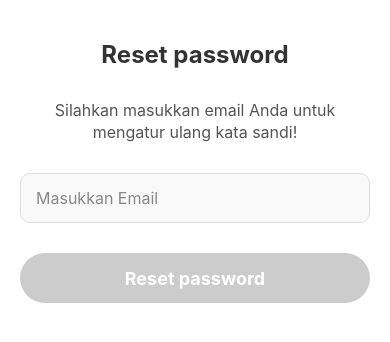
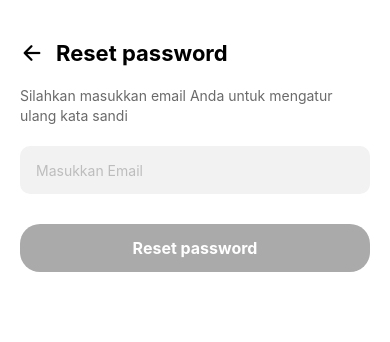
Before and after one commit to Gizify/Gizify, a React Native app: screen /ForgotPasswordScreen in a window 390 px wide. Shown: the top 342 px of the page. Built offline with nearby package versions, Linux system fonts and the light colour scheme.

Commit message:
Refactor ForgotPasswordScreen: improve navigation, enhance OTP handling, and update UI elements

```diff
--- a/src/screens/ForgotPasswordScreen.tsx
+++ b/src/screens/ForgotPasswordScreen.tsx
@@ -1,7 +1,25 @@
 import React, { useState, useEffect, useRef } from 'react';
-import { View, Text, TextInput, TouchableOpacity, StyleSheet, Keyboard, ScrollView, KeyboardAvoidingView, Platform } from 'react-native';
+import {
+    View,
+    Text,
+    TextInput,
+    TouchableOpacity,
+    StyleSheet,
+    Keyboard,
+    ScrollView,
+    KeyboardAvoidingView,
+    Platform,
+} from 'react-native';
+import { useNavigation } from '@react-navigation/native';
+import { NativeStackNavigationProp } from '@react-navigation/native-stack';
+import { AuthStackParamList } from '../navigation/AuthStackNavigator';
+import { Ionicons } from '@expo/vector-icons';
+
+
+type NavigationProp = NativeStackNavigationProp<AuthStackParamList, 'ForgotPasswordScreen'>;
 
 const ForgotPasswordScreen = () => {
+    const navigation = useNavigation<NavigationProp>();
     const [step, setStep] = useState(1);
     const [email, setEmail] = useState('');
     const [otp, setOtp] = useState(['', '', '', '', '']);
@@ -13,18 +31,15 @@ const ForgotPasswordScreen = () => {
     const [isPasswordValid, setIsPasswordValid] = useState(false);
     const otpInputs = Array(5).fill(0).map(() => useRef<TextInput>(null));
 
-    // Validasi email
     useEffect(() => {
         const emailRegex = /^[^\s@]+@[^\s@]+\.[^\s@]+$/;
         setIsEmailValid(emailRegex.test(email));
     }, [email]);
 
-    // Validasi OTP
     useEffect(() => {
-        setIsOtpComplete(otp.every(digit => digit !== ''));
+        setIsOtpComplete(otp.every((digit) => digit !== ''));
     }, [otp]);
 
-    // Validasi password
     useEffect(() => {
         setIsPasswordValid(
             password.length >= 6 &&
@@ -33,7 +48,6 @@ const ForgotPasswordScreen = () => {
         );
     }, [password, confirmPassword]);
 
-    // Countdown timer
     useEffect(() => {
         let timer: NodeJS.Timeout;
         if (step === 2 && countdown > 0) {
@@ -47,7 +61,6 @@ const ForgotPasswordScreen = () => {
         newOtp[index] = value;
         setOtp(newOtp);
 
-        // Auto focus next input
         if (value && index < 4 && otpInputs[index + 1]?.current) {
             otpInputs[index + 1].current?.focus();
         }
@@ -55,7 +68,6 @@ const ForgotPasswordScreen = () => {
 
     const handleResendOtp = () => {
         setCountdown(60);
-        // Logika kirim ulang OTP
     };
 
     const handleSubmit = () => {
@@ -64,9 +76,17 @@ const ForgotPasswordScreen = () => {
             setStep(2);
         } else if (step === 2 && isOtpComplete) {
             setStep(3);
-        } else if (step === 3 && isPasswordValid) {
-            setStep(4); // Success screen
+        } else if (step === 4 && isPasswordValid) {
+            setStep(5);
         }
+    };
+
+    const handleConfirmOtp = () => {
+        setStep(4);
+    };
+
+    const handleSuccess = () => {
+        navigation.navigate('LoginRegisterScreen');
     };
 
     const maskEmail = (email: string) => {
@@ -80,28 +100,23 @@ const ForgotPasswordScreen = () => {
                 return (
                     <>
                         <Text style={styles.subtitle}>
-                            Silahkan masukkan email Anda untuk mengatur ulang kata sandi!
+                            Silahkan masukkan email Anda untuk mengatur ulang kata sandi
                         </Text>
-
                         <View style={styles.inputContainer}>
                             <TextInput
                                 style={styles.input}
                                 placeholder="Masukkan Email"
-                                placeholderTextColor="#888"
+                                placeholderTextColor="#BDBDBD"
                                 keyboardType="email-address"
                                 autoCapitalize="none"
                                 value={email}
                                 onChangeText={setEmail}
                             />
                         </View>
-
                         <TouchableOpacity
-                            style={[
-                                styles.button,
-                                !isEmailValid ? styles.disabledButton : styles.enabledButton
-                            ]}
+                            style={[styles.button, isEmailValid ? styles.enabledButton : styles.disabledButton]}
+                            disabled={!isEmailValid}
                             onPress={handleSubmit}
-                            disabled={!isEmailValid}
                         >
                             <Text style={styles.buttonText}>Reset password</Text>
                         </TouchableOpacity>
@@ -110,7 +125,7 @@ const ForgotPasswordScreen = () => {
 
             case 2:
                 return (
-                    <>
+                    <View style={styles.stepContainer}>
                         <Text style={styles.subtitle}>
                             Periksa email, masukkan kode 5 digit yang telah dikirim ke
                         </Text>
@@ -122,10 +137,10 @@ const ForgotPasswordScreen = () => {
                                     key={index}
                                     ref={otpInputs[index]}
                                     style={styles.otpInput}
+                                    keyboardType="numeric"
+                                    maxLength={1}
                                     value={digit}
                                     onChangeText={(value) => handleOtpChange(value, index)}
-                                    keyboardType="numeric"
-                                    maxLength={1}
                                 />
                             ))}
                         </View>
@@ -139,82 +154,91 @@ const ForgotPasswordScreen = () => {
                             onPress={handleResendOtp}
                             disabled={countdown > 0}
                         >
-                            <Text style={[
-                                styles.resendText,
-                                countdown > 0 && styles.disabledText
-                            ]}>
-                                Belum menerima kode? Kirim ulang
+                            <Text style={[styles.resendText, countdown > 0 && styles.disabledText]}>
+                                Belum menerima kode? <Text style={{ textDecorationLine: 'underline' }}>Kirim ulang</Text>
                             </Text>
                         </TouchableOpacity>
 
+                        <View style={styles.bottomAction}>
                             <TouchableOpacity
-                            style={[
-                                styles.button,
-                                !isOtpComplete ? styles.disabledButton : styles.enabledButton
-                            ]}
+                                style={[styles.button, isOtpComplete ? styles.enabledButton : styles.disabledButton]}
+                                disabled={!isOtpComplete}
                                 onPress={handleSubmit}
-                            disabled={!isOtpComplete}
                             >
-                            <Text style={styles.buttonText}>Verifikasi</Text>
+                                <Text style={styles.buttonText}>Kode verifikasi</Text>
                             </TouchableOpacity>
-                    </>
+                        </View>
+                    </View>
                 );
 
             case 3:
+                return (
+                    <View style={styles.confirmContainer}>
+                        <View style={styles.header}>
+                            <TouchableOpacity onPress={() => navigation.goBack()}>
+                                <Ionicons name="arrow-back" size={24} color="#000" />
+                            </TouchableOpacity>
+                            <Text style={styles.title}>Reset password</Text>
+                        </View>
+                        <Text style={styles.subtitle}>
+                            Kata sandi Anda telah berhasil diatur ulang. Klik konfirmasi untuk mengatur kata sandi baru
+                        </Text>
+                        <TouchableOpacity
+                            style={[styles.button, styles.enabledButton]}
+                            onPress={handleConfirmOtp}
+                        >
+                            <Text style={styles.buttonText}>Konfirmasi</Text>
+                        </TouchableOpacity>
+                    </View>
+                );
+
+            case 4:
                 return (
                     <>
                         <Text style={styles.subtitle}>
                             Buat kata sandi baru. Pastikan kata sandi tersebut berbeda dari kata sandi sebelumnya demi keamanan
                         </Text>
-
                         <View style={styles.inputContainer}>
                             <TextInput
                                 style={styles.input}
                                 placeholder="Masukkan password baru"
-                                placeholderTextColor="#888"
+                                placeholderTextColor="#BDBDBD"
                                 secureTextEntry
                                 value={password}
                                 onChangeText={setPassword}
                             />
                         </View>
-
                         <View style={styles.inputContainer}>
                             <TextInput
                                 style={styles.input}
                                 placeholder="Konfirmasi password baru"
-                                placeholderTextColor="#888"
+                                placeholderTextColor="#BDBDBD"
                                 secureTextEntry
                                 value={confirmPassword}
                                 onChangeText={setConfirmPassword}
                             />
                         </View>
-
                         <TouchableOpacity
-                            style={[
-                                styles.button,
-                                !isPasswordValid ? styles.disabledButton : styles.enabledButton
-                            ]}
+                            style={[styles.button, isPasswordValid ? styles.enabledButton : styles.disabledButton]}
+                            disabled={!isPasswordValid}
                             onPress={handleSubmit}
-                            disabled={!isPasswordValid}
                         >
-                            <Text style={styles.buttonText}>Perbarui password</Text>
+                            <Text style={styles.buttonText}>Konfirmasi</Text>
                         </TouchableOpacity>
                     </>
                 );
 
-            case 4:
+            case 5:
                 return (
                     <View style={styles.successContainer}>
+                        <View style={styles.successIcon}>
+                            <Text style={styles.successIconText}>✓</Text>
+                        </View>
                         <Text style={styles.successTitle}>Selamat!</Text>
                         <Text style={styles.successText}>
-                            Kata sandi Anda telah diubah,
-                            Silahkan Klik Lanjutkan untuk masuk.
+                            Kata sandi Anda telah diubah,{"\n"}Silahkan Klik Lanjutkan untuk masuk.
                         </Text>
-
-                        <TouchableOpacity
-                            style={styles.successButton}
-                            onPress={() => console.log('Navigate to login')}
-                        >
+                        <TouchableOpacity style={styles.successButton} onPress={handleSuccess}>
                             <Text style={styles.successButtonText}>Lanjutkan</Text>
                         </TouchableOpacity>
                     </View>
@@ -231,142 +255,173 @@ const ForgotPasswordScreen = () => {
             style={styles.container}
         >
             <ScrollView contentContainerStyle={styles.scrollContainer}>
+                {(step !== 5 && step !== 3) && (
+                    <View style={styles.header}>
+                        <TouchableOpacity onPress={() => navigation.goBack()}>
+                            <Ionicons name="arrow-back" size={24} color="#000" />
+                        </TouchableOpacity>
                         <Text style={styles.title}>
-                    {step === 1 || step === 3 ? 'Reset password' :
-                        step === 2 ? 'Verifikasi' :
-                            step === 4 ? 'Selamat!' : ''}
+                            {step === 1 || step === 4 ? 'Reset password' :
+                                step === 2 ? 'Verifikasi' : ''}
                         </Text>
-
+                    </View>
+                )}
                 {renderStepContent()}
             </ScrollView>
         </KeyboardAvoidingView>
     );
 };
 
+export default ForgotPasswordScreen;
+
 const styles = StyleSheet.create({
     container: {
         flex: 1,
         backgroundColor: '#fff',
+    },
+    header: {
+        flexDirection: 'row',
+        alignItems: 'center',
+        marginBottom: 20,
+        paddingRight: 20,
+    },
+    title: {
+        fontSize: 22,
+        fontWeight: '700',
+        color: '#000',
+        flex: 1,
+        marginLeft: 12,
     },
     scrollContainer: {
         flexGrow: 1,
         padding: 20,
         paddingTop: 40,
     },
-    title: {
-        fontSize: 24,
-        fontWeight: 'bold',
-        textAlign: 'center',
-        marginBottom: 30,
-        color: '#333',
+    stepContainer: {
+        flex: 1,
+        justifyContent: 'space-between',
     },
     subtitle: {
-        fontSize: 16,
-        textAlign: 'center',
-        marginBottom: 30,
-        color: '#555',
-        lineHeight: 22,
-    },
-    emailText: {
-        fontSize: 16,
-        fontWeight: 'bold',
-        textAlign: 'center',
-        marginBottom: 30,
-        color: '#333',
+        fontSize: 14,
+        color: '#6A6A6A',
+        marginBottom: 20,
+        lineHeight: 20,
     },
     inputContainer: {
         marginBottom: 20,
     },
     input: {
-        height: 50,
-        borderWidth: 1,
-        borderColor: '#ddd',
+        height: 48,
         borderRadius: 10,
-        paddingHorizontal: 15,
-        fontSize: 16,
-        backgroundColor: '#f9f9f9',
-    },
-    otpContainer: {
-        flexDirection: 'row',
-        justifyContent: 'center',
-        marginBottom: 20,
-    },
-    otpInput: {
-        width: 50,
-        height: 60,
-        borderWidth: 1,
-        borderColor: '#ddd',
-        borderRadius: 10,
-        textAlign: 'center',
-        fontSize: 24,
-        marginHorizontal: 5,
-        backgroundColor: '#f9f9f9',
-    },
-    countdown: {
-        textAlign: 'center',
-        color: '#888',
-        marginBottom: 15,
+        backgroundColor: '#F2F2F2',
+        paddingHorizontal: 16,
         fontSize: 14,
-    },
-    resendButton: {
-        alignSelf: 'center',
-        marginBottom: 30,
-    },
-    resendText: {
-        color: '#1E88E5',
-        fontWeight: 'bold',
-        fontSize: 16,
-    },
-    disabledText: {
-        color: '#aaa',
+        color: '#000',
     },
     button: {
-        height: 50,
-        borderRadius: 25,
+        height: 48,
+        borderRadius: 20,
         justifyContent: 'center',
         alignItems: 'center',
         marginTop: 10,
         marginBottom: 20,
     },
-    disabledButton: {
-        backgroundColor: '#cccccc',
-    },
     enabledButton: {
         backgroundColor: '#297B77',
     },
+    disabledButton: {
+        backgroundColor: '#aaa',
+    },
     buttonText: {
-        color: 'white',
-        fontSize: 18,
-        fontWeight: 'bold',
+        color: '#fff',
+        fontWeight: '700',
+        fontSize: 16,
+    },
+    bottomAction: {
+        marginTop: 'auto',
+    },
+    otpContainer: {
+        flexDirection: 'row',
+        justifyContent: 'space-between',
+        marginVertical: 20,
+    },
+    otpInput: {
+        width: 50,
+        height: 55,
+        borderRadius: 10,
+        backgroundColor: '#F2F2F2',
+        textAlign: 'center',
+        fontSize: 22,
+        color: '#000',
+    },
+    countdown: {
+        fontSize: 13,
+        textAlign: 'center',
+        color: '#888',
+        marginBottom: 10,
+    },
+    resendButton: {
+        alignItems: 'center',
+        marginBottom: 30,
+    },
+    resendText: {
+        fontSize: 14,
+        fontWeight: '400',
+        color: '#1E88E5',
+    },
+    disabledText: {
+        color: '#aaa',
+    },
+    emailText: {
+        fontSize: 14,
+        textAlign: 'center',
+        marginBottom: 10,
+        fontWeight: '600',
     },
     successContainer: {
         alignItems: 'center',
-        paddingVertical: 40,
+        justifyContent: 'center',
+        marginTop: 50,
+        paddingHorizontal: 20,
+    },
+    successIcon: {
+        width: 100,
+        height: 100,
+        borderRadius: 50,
+        backgroundColor: '#CDE7E5',
+        justifyContent: 'center',
+        alignItems: 'center',
+        marginBottom: 20,
+    },
+    successIconText: {
+        fontSize: 40,
+        color: '#297B77',
     },
     successTitle: {
-        fontSize: 24,
-        fontWeight: 'bold',
-        color: '#4CAF50',
-        marginBottom: 20,
+        fontSize: 22,
+        fontWeight: '700',
+        color: '#297B77',
+        marginBottom: 10,
     },
     successText: {
-        fontSize: 16,
+        fontSize: 14,
         textAlign: 'center',
+        color: '#6A6A6A',
         marginBottom: 30,
-        color: '#555',
-        lineHeight: 24,
+        lineHeight: 22,
     },
     successButton: {
-        backgroundColor: '#1E88E5',
-        borderRadius: 25,
+        backgroundColor: '#297B77',
+        borderRadius: 20,
         paddingVertical: 12,
         paddingHorizontal: 40,
     },
     successButtonText: {
         color: 'white',
-        fontSize: 18,
-        fontWeight: 'bold',
+        fontWeight: '700',
+        fontSize: 16,
+    },
+    confirmContainer: {
+        paddingBottom: 40,
     },
 });
-
-export default ForgotPasswordScreen;
```
Lines whose indentation alone changed are shown as unchanged.
